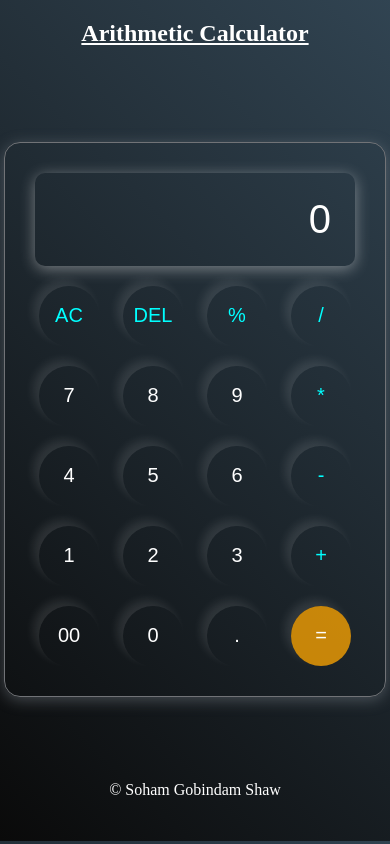
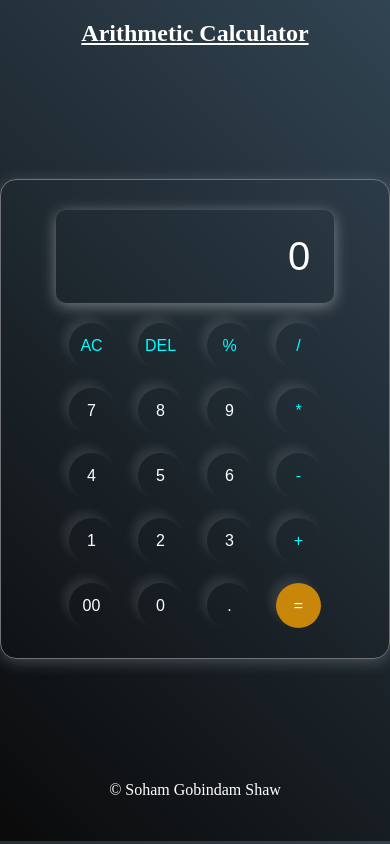
Before and after one commit to soham47238/Calculator, a plain HTML site: page index.html in a window 390 px wide. Drawn offline with Linux system fonts and the light colour scheme.

Commit message:
Update style.css

```diff
--- a/style.css
+++ b/style.css
@@ -79,3 +79,14 @@ button:hover{
 p{
     margin-top: -60px;
 }
+/* Media Query for Responsive Design */
+@media screen and (max-width: 600px) {
+    input {
+        width: 80%; /* Adjust input width for smaller screens */
+    }
+    button {
+        width: 45px;
+        height: 45px;
+        font-size: 16px;
+    }
+}
```
